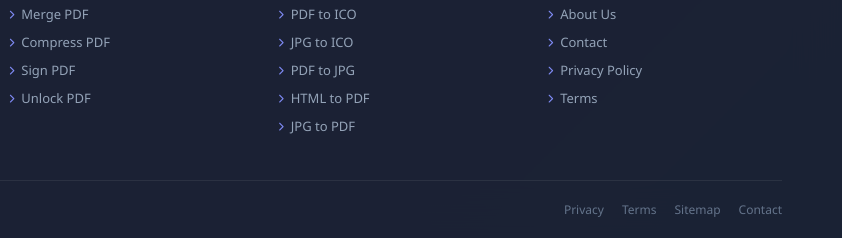
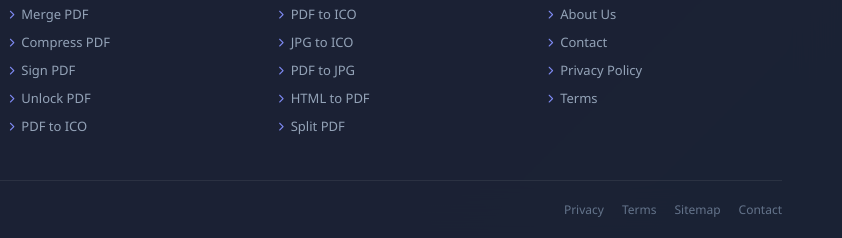
Before and after one commit to sanketbarot/tools-website, a plain HTML site: page index.html in a window 1280 px wide. Shown: the part 3717-3955 px from the top of the page, 438-1280 px from the left. Drawn offline with Linux system fonts and the light colour scheme.

Commit message:
minor chnage

```diff
--- a/index.html
+++ b/index.html
@@ -1182,6 +1182,8 @@
                         <a href="compress-pdf.html"><i class="fas fa-chevron-right" aria-hidden="true"></i> Compress PDF</a>
                         <a href="sign-pdf.html"><i class="fas fa-chevron-right" aria-hidden="true"></i> Sign PDF</a>
                        <a href="unlock-pdf.html"><i class="fas fa-chevron-right" aria-hidden="true"></i> Unlock PDF</a>
+                        <a href="pdf-to-ico.html"><i class="fas fa-chevron-right" aria-hidden="true"></i> PDF to ICO</a>
+
 
                     </nav>
                 </div>
@@ -1193,7 +1195,7 @@
                         <a href="jpg-to-ico.html"><i class="fas fa-chevron-right" aria-hidden="true"></i> JPG to ICO</a>
                         <a href="pdf-to-jpg.html"><i class="fas fa-chevron-right" aria-hidden="true"></i> PDF to JPG</a>
                         <a href="html-to-pdf.html"><i class="fas fa-chevron-right" aria-hidden="true"></i> HTML to PDF</a>
-                        <a href="jpg-to-pdf.html"><i class="fas fa-chevron-right" aria-hidden="true"></i> JPG to PDF</a>
+                        <a href="split-pdf.html"><i class="fas fa-chevron-right" aria-hidden="true"></i> Split PDF</a>
                     </nav>
                 </div>
 
```
